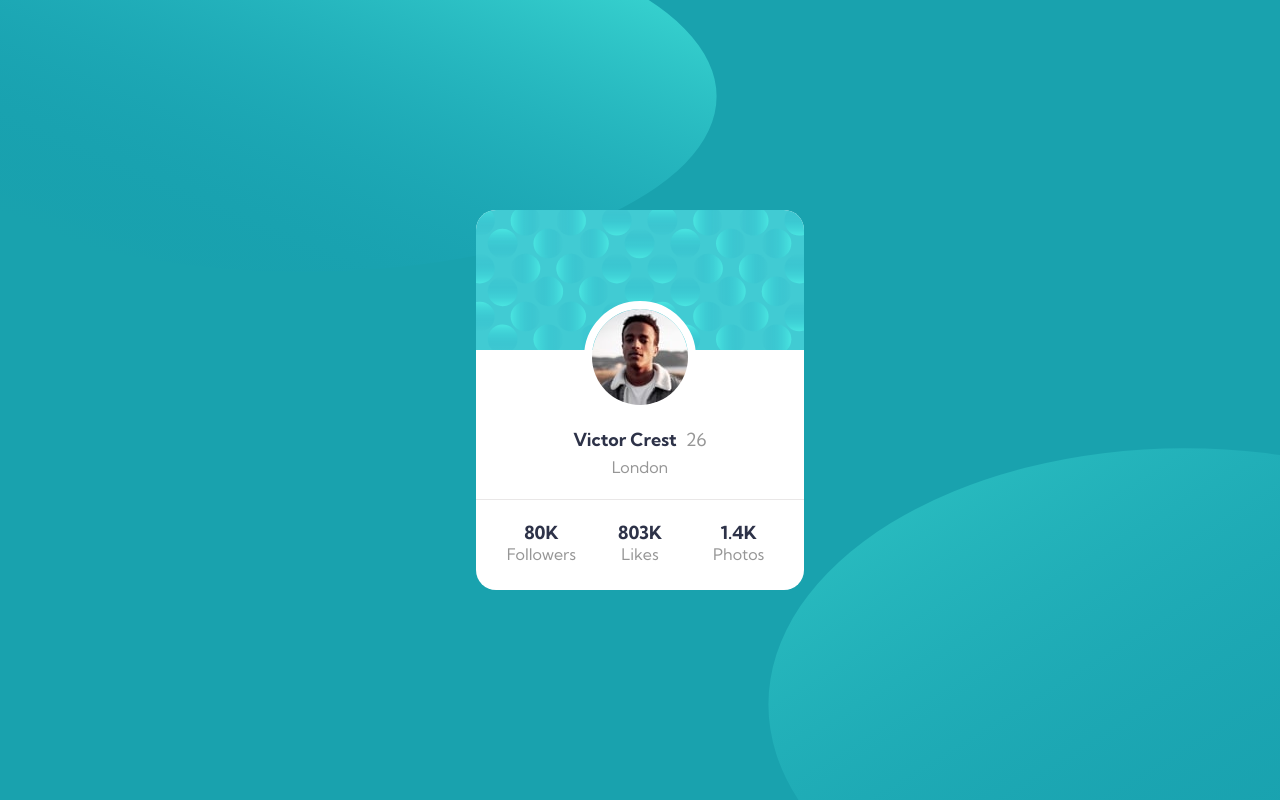
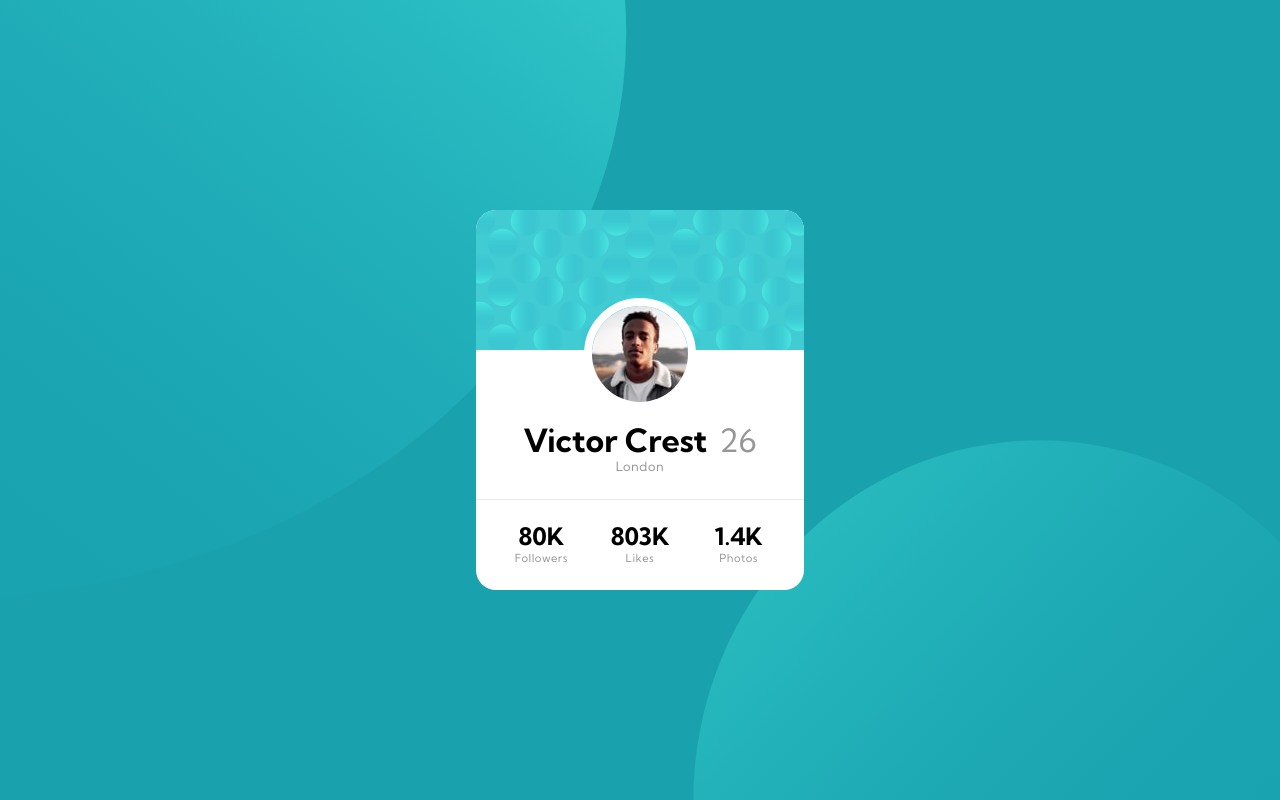
Before and after one commit to d-donne/profile-card-component, a plain HTML site: page index.html in a window 1280 px wide. Drawn offline with Linux system fonts and the light colour scheme.

Commit message:
fixed background image SVG positioning

```diff
--- a/css/style.css
+++ b/css/style.css
@@ -17,25 +17,35 @@
   padding: 0;
   box-sizing: border-box;
 }
+
 body {
   font-family: var(--font-primary);
   background-color: var(--darkCyan);
   background-image: url("../images/bg-pattern-top.svg"),
     url("../images/bg-pattern-bottom.svg");
-  background-position: top -10vh left -9vw, bottom -20vh right -25vw;
-  background-size: 65vw 44vh, 65vw 64vh;
+  background-size: 109vw 142vh, 54vw 90vh;
+  background-position: top -67vh left -60vw, bottom -45vh right -13vh;
   background-repeat: no-repeat;
-  height: 100svh;
   height: 100vh;
   display: grid;
   place-items: center;
 }
 
-h1, h2 {
+@media (max-width: 620px) {
+  body {
+     background-size: 65vw 61vh, 107vw 96vh;
+  background-position: top -41vw left -14vh, bottom -52vh right -54vw;
+}
+  }
+}
+
+h1,
+h2 {
   color: var(--veryDarkDesaturatedBlue);
   font-size: 18px;
   font-weight: 700;
 }
+
 .card {
   display: flex;
   flex-direction: column;
@@ -57,6 +67,7 @@ h1, h2 {
   display: grid;
   place-items: center;
 }
+
 .card-body .profile img {
   margin-top: -65px;
   border: 0.5rem solid var(--card-background);
@@ -68,17 +79,21 @@ h1, h2 {
 }
 
 h1 span {
-    font-weight: lighter;
+  color: var(--darkGray);
+  font-weight: 400;
   margin-left: 5px;
 }
+
 .card-body .profile p {
-    margin-top: -2rem;
+  font-size: 0.8rem;
+  margin-top: -2.5rem;
 }
 
 .line {
-  height: 0.04rem;
+  height: 1px;
   background-color: hsl(0, 6%, 91%);
 }
+
 /* USER DETAILS SECTION- followers, likes, photos */
 .user-detail {
   height: 5.375rem;
@@ -97,6 +112,7 @@ h1 span {
   font-size: 11px;
   text-align: center;
 }
+
 .attribution a {
   color: hsl(228, 45%, 44%);
 }
@@ -104,4 +120,6 @@ h1 span {
 /* auxillary classes */
 .text-gray {
   color: var(--darkGray);
+  font-size: 0.7rem;
+  letter-spacing: 0.08ch;
 }
--- a/index.html
+++ b/index.html
@@ -22,7 +22,7 @@
 
       <div class="profile">
         <img src="images/image-victor.jpg" alt="victor crest">
-        <h1>Victor Crest <span class="text-gray">26</span></h1>
+        <h1>Victor Crest <span>26</span></h1>
         <p class="text-gray">London</p>
       </div>
 
```
Lines whose indentation alone changed are shown as unchanged.
